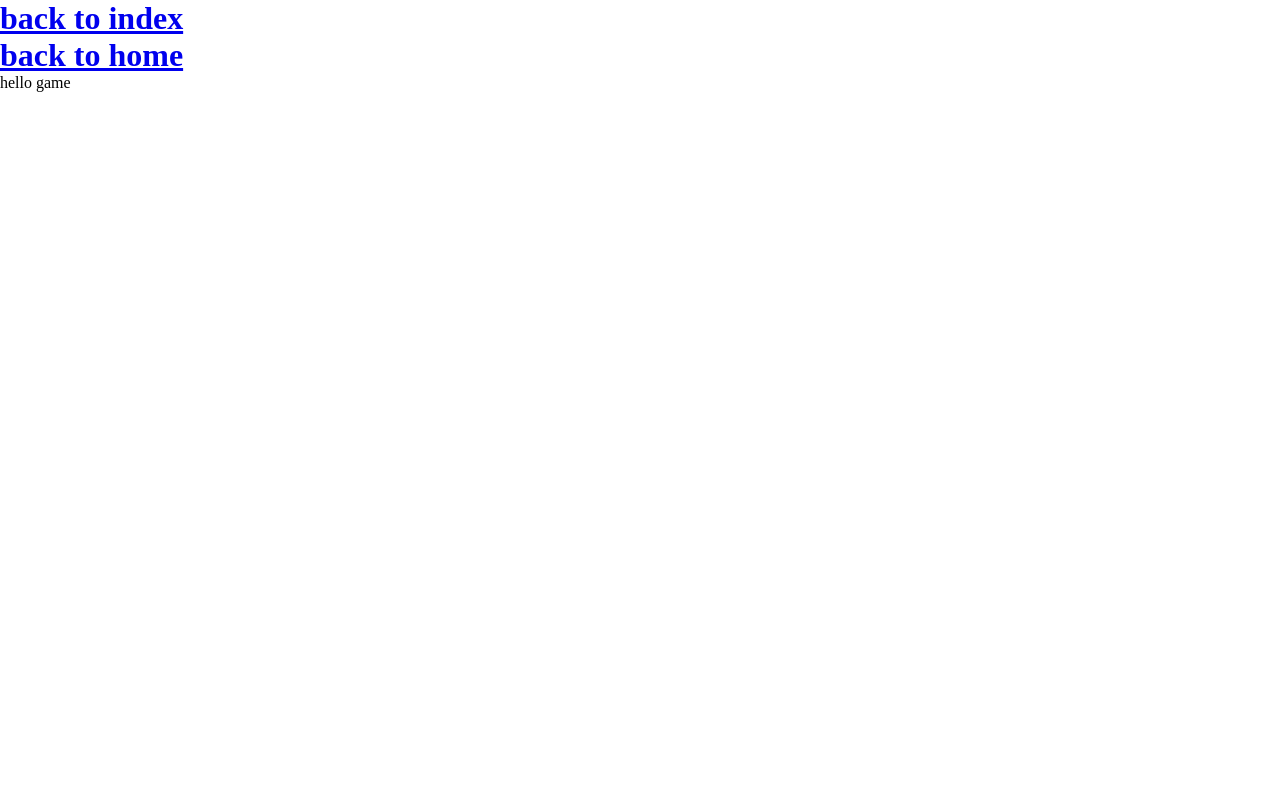
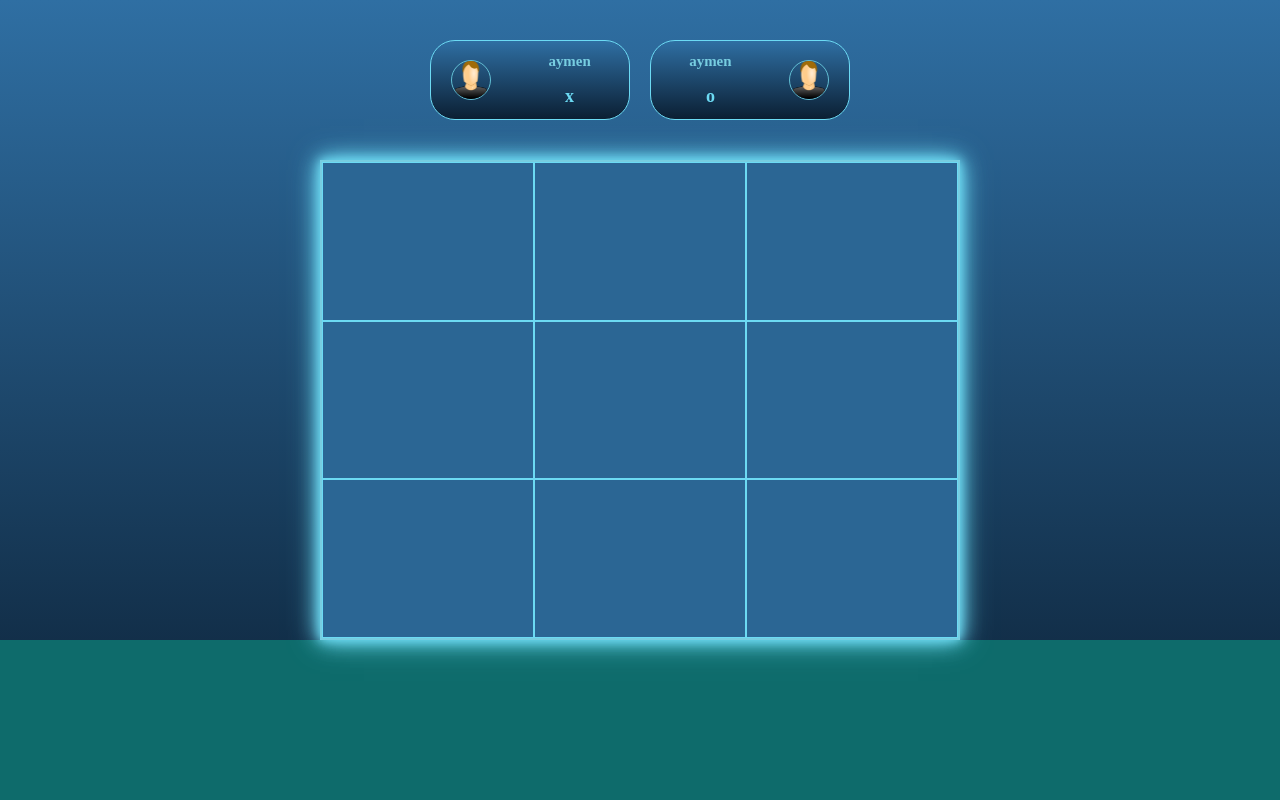
Before and after one commit to Aymen-chakir/tic-tac-teo, a plain HTML site: page public/pages/game.html in a window 1280 px wide. Drawn offline with Linux system fonts and the light colour scheme; files that its build step writes are made by us from their sources.

Commit message:
finish the structure of game and information player without last part and X&O

```diff
--- a/public/css/app.css
+++ b/public/css/app.css
@@ -1,25 +1,38 @@
-*{
+* {
     padding: 0;
     margin: 0;
     box-sizing: border-box;
 }
 
-.section-ind{
+.section-ind {
     height: 100vh;
     background: linear-gradient(to top, #0b1f33, #2f6fa3);
     display: flex;
     justify-content: center;
     align-items: center;
 }
-.divimg{
+
+.divimg {
     width: 50%;
     height: 100%;
     mix-blend-mode: screen;
     background-image: url(../images/WhatsApp\ Image\ 2026-01-14\ at\ 17.00.14.jpeg);
     background-position: center center;
+    position: relative;
 
 }
-.divbutton{
+
+.divimg h2 {
+    color: aliceblue;
+    z-index: 10;
+    position: absolute;
+    bottom: 190px;
+    left: 40vh;
+    border-top: 2px solid white;
+
+}
+
+.divbutton {
     width: 50%;
     height: 100%;
     display: flex;
@@ -27,7 +40,10 @@
     justify-content: center;
     align-items: center;
     gap: 50px;
+     animation: glow 1.5s infinite alternate;
+
 }
+
 .divbutton button {
     width: 600px;
     height: 50px;
@@ -35,18 +51,192 @@
     background: linear-gradient(to bottom, #0b1f33, #2f6fa3);
     text-align: center;
     border: #0b1f33;
+         animation: glow 1.5s infinite alternate;
+
 }
-button a{
+
+button a {
     color: aliceblue;
     font-weight: bold;
     text-decoration: none;
 
 }
-button a:hover{
+
+button a:hover {
     color: #2f6fa3;
-        transition: 0.6s;
+    transition: 0.5s;
 }
-.divbutton button:hover{
+
+.divbutton button:hover {
     background: #0b1f33;
-    transform: translateY( 10px);
+    transform: translateY(10px);
 }
+
+/* ????????????????????? game ??????????????????????????????????????????????? */
+.containerGame {
+    height: 100vh;
+    background: linear-gradient(to top, #0b1f33, #2f6fa3);
+    /* display: flex;
+    justify-content: center;
+    align-items: center; */
+}
+
+.firstPart {
+    width: 100%;
+    height: 20%;
+    display: flex;
+    justify-content: center;
+    align-items: center;
+    gap: 20px;
+
+}
+
+/* hada player ana */
+.firstLeft {
+    width: 200px;
+    height: 80px;
+    border-radius: 25px;
+    display: flex;
+    justify-content: space-evenly;
+    align-items: center;
+    background: linear-gradient(to top, #0b1f33, #2f6fa3);
+    border: 1px #6cdaf3 solid;
+
+
+
+}
+
+/* hada div dyal img */
+.playerimag {
+    width: 40%;
+    height: 90%;
+    border-radius: 50%;
+    border: none;
+    display: flex;
+    align-items: center;
+    justify-content: center;
+}
+
+.playerimag img {
+    width: 40px;
+    height: 40px;
+    border-radius: 50%;
+    border: #62bfd4 1px solid;
+}
+
+.PlayerInformation {
+    width: 60%;
+    height: 90%;
+}
+
+/* hada robo */
+.firstRight {
+    width: 200px;
+    height: 80px;
+    border-radius: 25px;
+    display: flex;
+    justify-content: space-evenly;
+    align-items: center;
+    background: linear-gradient(to top, #0b1f33, #2f6fa3);
+    border: 1px #6cdaf3 solid;
+}
+
+.PlayerInformation {
+    display: flex;
+    flex-direction: column;
+    justify-content: space-around;
+    align-items: center;
+
+}
+
+.divtype {
+    color: #6cdaf3;
+    font-size: large;
+    font-weight: bold;
+}
+
+.divname {
+    color: #77cde0;
+    font-size: large;
+    transition: 0.9s;
+}
+
+/* game */
+.secoundPart {
+    width: 100%;
+    height: 60%;
+    display: flex;
+    justify-content: center;
+    align-items: center;
+}
+
+.containerplay {
+    width: 50%;
+    height: 100%;
+    display: grid;
+    grid-template-columns: 1fr 1fr 1fr;
+    border: 2px solid #77cde0;
+    animation: glow 1.5s infinite alternate;
+
+
+}
+@keyframes glow {
+  from {
+    box-shadow: 0 0 5px #6cdaf3;
+  }
+  to {
+    box-shadow:
+      0 0 10px #6cdaf3,
+      0 0 20px #6cdaf3,
+      0 0 30px #6cdaf3;
+  }
+}
+
+.row1 {
+    display: grid;
+    grid-template-rows: 1fr 1fr 1fr;
+}
+
+.row2 {
+    display: grid;
+    grid-template-rows: 1fr 1fr 1fr;
+}
+
+.row3 {
+    display: grid;
+    grid-template-rows: 1fr 1fr 1fr;
+}
+
+.r1,
+.r2,
+.r3,.r4,.r5,.r6,.r7,.r8,.r9 {
+    background-color: #2B6694;
+    border: #6cdaf3 1px solid;
+}
+ /* {
+  width: 200px;
+  height: 120px;
+  border: 2px solid #6cdaf3;
+  border-radius: 10px;
+  animation: glow 1.5s infinite alternate;
+}
+
+@keyframes glow {
+  from {
+    box-shadow: 0 0 5px #6cdaf3;
+  }
+  to {
+    box-shadow:
+      0 0 10px #6cdaf3,
+      0 0 20px #6cdaf3,
+      0 0 30px #6cdaf3;
+  }
+} */
+
+
+/* kkkkkkkkkkkkkkkkkkk */
+.thirdPart {
+    width: 100%;
+    height: 20%;
+    background-color: rgb(14, 107, 107);
+}
--- a/public/pages/game.html
+++ b/public/pages/game.html
@@ -1,16 +1,75 @@
 <!DOCTYPE html>
 <html lang="en">
+
 <head>
     <meta charset="UTF-8">
     <meta name="viewport" content="width=device-width, initial-scale=1.0">
-    <link rel="stylesheet" href="./public/css/app.css">
+    <link rel="stylesheet" href="../css/app.css">
     <title>game-tic-tak-teo</title>
 </head>
+
 <body>
-     <a href="../../index.html"><h1>back to index</h1></a>
+    <!-- <a href="../../index.html"><h1>back to index</h1></a>
     <a href="../../public/pages/home.html"><h1>back to home</h1></a>
-<p>hello game</p>
+<p>hello game</p> -->
+    <section class="containerGame">
+        <!-- hadi part fo9aniya -->
+        <div class="firstPart">
+            <!-- player -->
+            <div class="firstLeft">
+                <!-- img -->
+                <div class="playerimag"><img src="../images/user-33638_1280.webp" alt=""></div>
+                <!-- infomation player -->
+                <div class="PlayerInformation">
+                    <div class="divname">
+                        <h5 class="Playername">aymen</h5>
+                    </div>
+                    <div class="divtype">
+                        <div class="type">x</div>
+                    </div>
+                </div>
+            </div>
+            <!-- robo -->
+            <div class="firstRight">
+                <!-- infomation player -->
+                <div class="PlayerInformation">
+                    <div class="divname">
+                        <h5 class="Playername">aymen</h5>
+                    </div>
+                    <div class="divtype">
+                        <div class="type">o</div>
+                    </div>
+                </div>
+                <div class="playerimag"><img src="../images/user-33638_1280.webp" alt=""></div>
 
-    <script src="./public/js/app.js"></script>
+            </div>
+        </div>
+        <!-- game -->
+        <div class="secoundPart">
+            <div class="containerplay">
+                <div class="row1">
+                    <div class="r1"></div>
+                    <div class="r2"></div>
+                    <div class="r3"></div>
+                </div>
+                <div class="row2">
+                    <div class="r4"></div>
+                    <div class="r5"></div>
+                    <div class="r6"></div>
+                </div>
+                <div class="row3">
+                    <div class="r7"></div>
+                    <div class="r8"></div>
+                    <div class="r9"></div>
+                </div>
+
+            </div>
+        </div>
+        <!-- icon -->
+        <div class="thirdPart"> </div>
+    </section>
+
+    <script src="../js/app.js"></script>
 </body>
+
 </html>
```
Also changed, not shown: index.html (+1 -0 lines), public/pages/home.html (+2 -2 lines), public/images/user-33638_1280.webp (added). Lines whose indentation alone changed are shown as unchanged.
